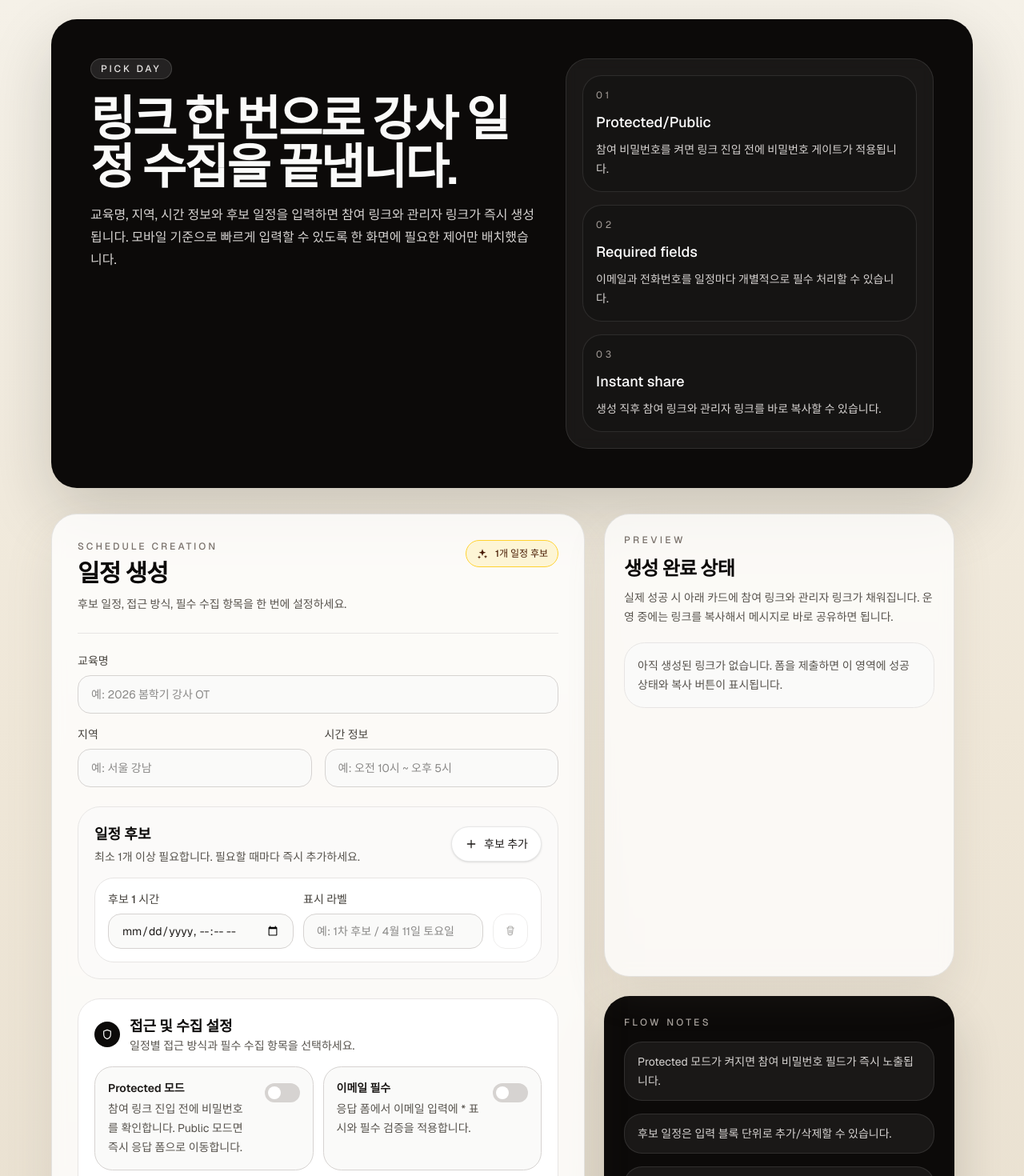
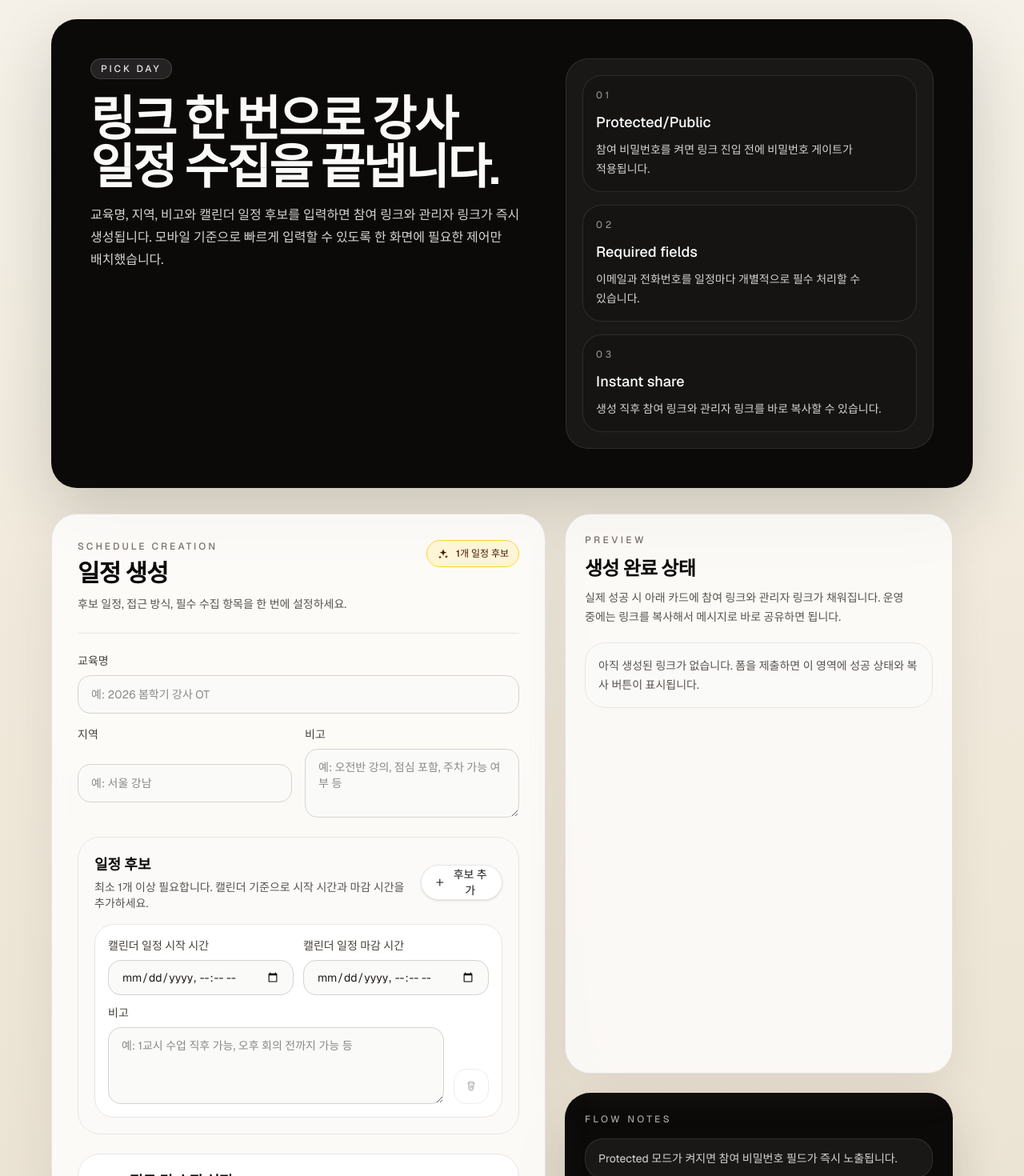
Before and after one commit to deformatic/pickday, a Next.js app: page /new in a window 1280 px wide. Shown: the top 1470 px of the page at 80% size. Built offline with nearby package versions, Linux system fonts and the light colour scheme.

Commit message:
feat(ui): update schedule creation for calendar ranges
Ultraworked with [Sisyphus](https://github.com/code-yeongyu/oh-my-openagent)

Co-authored-by: Sisyphus <clio-agent@sisyphuslabs.ai>

```diff
--- a/app/new/page.tsx
+++ b/app/new/page.tsx
@@ -10,11 +10,11 @@ export default function NewSchedulePage() {
               Pick Day
             </span>
             <div className="space-y-4">
-              <h1 className="max-w-2xl text-4xl font-semibold tracking-[-0.04em] text-balance sm:text-5xl lg:text-6xl">
+              <h1 className="max-w-2xl text-4xl font-semibold tracking-[-0.04em] text-balance [word-break:keep-all] sm:text-5xl lg:text-6xl">
                 링크 한 번으로 강사 일정 수집을 끝냅니다.
               </h1>
-              <p className="max-w-xl text-sm leading-7 text-stone-300 sm:text-base">
-                교육명, 지역, 시간 정보와 후보 일정을 입력하면 참여 링크와 관리자 링크가 즉시 생성됩니다.
+              <p className="max-w-xl text-sm leading-7 text-stone-300 [word-break:keep-all] sm:text-base">
+                교육명, 지역, 비고와 캘린더 일정 후보를 입력하면 참여 링크와 관리자 링크가 즉시 생성됩니다.
                 모바일 기준으로 빠르게 입력할 수 있도록 한 화면에 필요한 제어만 배치했습니다.
               </p>
             </div>
@@ -29,7 +29,7 @@ export default function NewSchedulePage() {
               <article key={index} className="rounded-[1.5rem] border border-white/10 bg-black/15 p-4">
                 <p className="text-xs tracking-[0.3em] text-stone-400 uppercase">{index}</p>
                 <h2 className="mt-3 text-lg font-medium text-white">{title}</h2>
-                <p className="mt-2 text-sm leading-6 text-stone-300">{description}</p>
+                <p className="mt-2 text-sm leading-6 text-stone-300 [word-break:keep-all]">{description}</p>
               </article>
             ))}
           </div>
--- a/components/schedule/new-schedule-form.tsx
+++ b/components/schedule/new-schedule-form.tsx
@@ -4,8 +4,9 @@ import { useMemo, useState } from "react";
 
 type ScheduleOption = {
   id: string;
-  datetime: string;
-  label: string;
+  startAt: string;
+  endAt: string;
+  note: string;
 };
 
 type SuccessPayload = {
@@ -18,7 +19,7 @@ type SuccessPayload = {
 type FormState = {
   title: string;
   location: string;
-  timeInfo: string;
+  note: string;
   adminPassword: string;
   accessPassword: string;
   isProtected: boolean;
@@ -31,13 +32,13 @@ function createInitialFormState(): FormState {
   return {
     title: "",
     location: "",
-    timeInfo: "",
+    note: "",
     adminPassword: "",
     accessPassword: "",
     isProtected: false,
     requireEmail: false,
     requirePhone: false,
-    options: [{ id: "1", datetime: "", label: "" }],
+    options: [{ id: "1", startAt: "", endAt: "", note: "" }],
   };
 }
 
@@ -176,7 +177,7 @@ export function NewScheduleForm() {
   function addOption() {
     setForm((current) => ({
       ...current,
-      options: [...current.options, { id: String(nextOptionId), datetime: "", label: "" }],
+      options: [...current.options, { id: String(nextOptionId), startAt: "", endAt: "", note: "" }],
     }));
     setNextOptionId((current) => current + 1);
   }
@@ -205,12 +206,12 @@ export function NewScheduleForm() {
         body: JSON.stringify({
           title: form.title,
           location: form.location,
-          timeInfo: form.timeInfo,
+          note: form.note,
           adminPassword: form.adminPassword,
           accessPassword: form.isProtected ? form.accessPassword : undefined,
           requireEmail: form.requireEmail,
           requirePhone: form.requirePhone,
-          options: form.options.map(({ datetime, label }) => ({ datetime, label })),
+          options: form.options.map(({ startAt, endAt, note }) => ({ startAt, endAt, note })),
         }),
       });
 
@@ -248,10 +249,10 @@ export function NewScheduleForm() {
         <div className="flex flex-wrap items-start justify-between gap-4 border-b border-stone-200 pb-6">
           <div>
             <p className="text-xs font-medium tracking-[0.25em] text-stone-500 uppercase">Schedule creation</p>
-            <h2 className="mt-2 text-2xl font-semibold tracking-[-0.03em] text-stone-950 sm:text-3xl">
+              <h2 className="mt-2 text-2xl font-semibold tracking-[-0.03em] text-stone-950 [word-break:keep-all] sm:text-3xl">
                 일정 생성
               </h2>
-            <p className="mt-2 max-w-xl text-sm leading-6 text-stone-600">
+              <p className="mt-2 max-w-xl text-sm leading-6 text-stone-600 [word-break:keep-all]">
                 후보 일정, 접근 방식, 필수 수집 항목을 한 번에 설정하세요.
               </p>
           </div>
@@ -289,14 +290,15 @@ export function NewScheduleForm() {
             </label>
 
             <label className="grid gap-2">
-              <span className="text-sm font-medium text-stone-700">시간 정보</span>
-                <input
+              <span className="text-sm font-medium text-stone-700">비고</span>
+              <textarea
                 required
                 autoComplete="off"
-                  value={form.timeInfo}
-                onChange={(event) => updateField("timeInfo", event.target.value)}
-                className="h-12 rounded-2xl border border-stone-300 bg-stone-50 px-4 text-sm outline-none transition focus:border-stone-950 focus:bg-white"
-                placeholder="예: 오전 10시 ~ 오후 5시"
+                rows={3}
+                value={form.note}
+                onChange={(event) => updateField("note", event.target.value)}
+                className="rounded-2xl border border-stone-300 bg-stone-50 px-4 py-3 text-sm outline-none transition focus:border-stone-950 focus:bg-white"
+                placeholder="예: 오전반 강의, 점심 포함, 주차 가능 여부 등"
               />
             </label>
           </div>
@@ -305,7 +307,7 @@ export function NewScheduleForm() {
             <div className="flex items-center justify-between gap-3">
               <div>
                 <h3 className="text-lg font-semibold text-stone-950">일정 후보</h3>
-                <p className="mt-1 text-sm text-stone-600">최소 1개 이상 필요합니다. 필요할 때마다 즉시 추가하세요.</p>
+                <p className="mt-1 text-sm text-stone-600 [word-break:keep-all]">최소 1개 이상 필요합니다. 캘린더 기준으로 시작 시간과 마감 시간을 추가하세요.</p>
               </div>
               <button
                 type="button"
@@ -320,43 +322,56 @@ export function NewScheduleForm() {
               {form.options.map((option, index) => (
                 <div
                   key={option.id}
-                  className="grid gap-3 rounded-[1.5rem] border border-stone-200 bg-white p-4 sm:grid-cols-[1fr_1fr_auto]"
+                  className="grid gap-3 rounded-[1.5rem] border border-stone-200 bg-white p-4 sm:grid-cols-[1fr_1fr]"
                 >
                   <label className="grid gap-2">
-                    <span className="text-sm font-medium text-stone-700">후보 {index + 1} 시간</span>
+                    <span className="text-sm font-medium text-stone-700">캘린더 일정 시작 시간</span>
                     <input
                       type="datetime-local"
                       autoComplete="off"
                       required
-                      value={option.datetime}
-                      onChange={(event) => updateOption(option.id, "datetime", event.target.value)}
+                      value={option.startAt}
+                      onChange={(event) => updateOption(option.id, "startAt", event.target.value)}
                       className="h-11 rounded-2xl border border-stone-300 bg-stone-50 px-4 text-sm outline-none transition focus:border-stone-950 focus:bg-white"
                     />
                   </label>
 
                   <label className="grid gap-2">
-                    <span className="text-sm font-medium text-stone-700">표시 라벨</span>
+                    <span className="text-sm font-medium text-stone-700">캘린더 일정 마감 시간</span>
                     <input
+                      type="datetime-local"
                       required
                       autoComplete="off"
-                      value={option.label}
-                      onChange={(event) => updateOption(option.id, "label", event.target.value)}
+                      min={option.startAt || undefined}
+                      value={option.endAt}
+                      onChange={(event) => updateOption(option.id, "endAt", event.target.value)}
                       className="h-11 rounded-2xl border border-stone-300 bg-stone-50 px-4 text-sm outline-none transition focus:border-stone-950 focus:bg-white"
-                      placeholder="예: 1차 후보 / 4월 11일 토요일"
                     />
                   </label>
 
-                  <div className="flex items-end">
+                  <label className="grid gap-2 sm:col-span-2">
+                    <span className="text-sm font-medium text-stone-700">비고</span>
+                    <div className="flex gap-3">
+                      <textarea
+                        rows={3}
+                        autoComplete="off"
+                        value={option.note}
+                        onChange={(event) => updateOption(option.id, "note", event.target.value)}
+                        className="min-h-24 flex-1 rounded-2xl border border-stone-300 bg-stone-50 px-4 py-3 text-sm outline-none transition focus:border-stone-950 focus:bg-white"
+                        placeholder="예: 1교시 수업 직후 가능, 오후 회의 전까지 가능 등"
+                      />
+
                       <button
                         type="button"
                         onClick={() => removeOption(option.id)}
                         disabled={form.options.length === 1}
-                      className="inline-flex h-11 w-full items-center justify-center rounded-2xl border border-stone-300 text-stone-700 transition hover:border-red-400 hover:text-red-600 disabled:cursor-not-allowed disabled:opacity-40 sm:w-11"
+                        className="inline-flex h-11 w-11 shrink-0 items-center justify-center self-end rounded-2xl border border-stone-300 text-stone-700 transition hover:border-red-400 hover:text-red-600 disabled:cursor-not-allowed disabled:opacity-40"
                         aria-label={`후보 ${index + 1} 삭제`}
                       >
                         <TrashIcon />
                       </button>
                     </div>
+                  </label>
                 </div>
               ))}
             </div>
@@ -368,8 +383,8 @@ export function NewScheduleForm() {
                 <ShieldIcon />
               </div>
               <div>
-                <h3 className="text-lg font-semibold">접근 및 수집 설정</h3>
-                <p className="text-sm text-stone-600">일정별 접근 방식과 필수 수집 항목을 선택하세요.</p>
+                <h3 className="text-lg font-semibold [word-break:keep-all]">접근 및 수집 설정</h3>
+                <p className="text-sm text-stone-600 [word-break:keep-all]">일정별 접근 방식과 필수 수집 항목을 선택하세요.</p>
               </div>
             </div>
 
@@ -436,7 +451,7 @@ export function NewScheduleForm() {
           ) : null}
 
           <div className="flex flex-col gap-3 border-t border-stone-200 pt-5 sm:flex-row sm:items-center sm:justify-between">
-            <p className="text-sm leading-6 text-stone-600">
+            <p className="text-sm leading-6 text-stone-600 [word-break:keep-all]">
               생성 후 참여 링크와 관리자 링크를 즉시 복사할 수 있습니다.
             </p>
             <button
@@ -453,8 +468,8 @@ export function NewScheduleForm() {
       <aside className="grid gap-6">
         <section className="rounded-[2rem] border border-stone-900/10 bg-white/75 p-5 shadow-[0_24px_50px_rgba(120,113,108,0.12)] backdrop-blur sm:p-6">
           <p className="text-xs font-medium tracking-[0.28em] text-stone-500 uppercase">Preview</p>
-          <h2 className="mt-3 text-2xl font-semibold tracking-[-0.03em] text-stone-950">생성 완료 상태</h2>
-          <p className="mt-2 text-sm leading-6 text-stone-600">
+          <h2 className="mt-3 text-2xl font-semibold tracking-[-0.03em] text-stone-950 [word-break:keep-all]">생성 완료 상태</h2>
+          <p className="mt-2 text-sm leading-6 text-stone-600 [word-break:keep-all]">
             실제 성공 시 아래 카드에 참여 링크와 관리자 링크가 채워집니다. 운영 중에는 링크를 복사해서 메시지로 바로 공유하면 됩니다.
           </p>
 
@@ -497,7 +512,7 @@ export function NewScheduleForm() {
               "후보 일정은 입력 블록 단위로 추가/삭제할 수 있습니다.",
               "API 오류가 나면 페이지 내 에러 배너로 즉시 표시됩니다.",
             ].map((item) => (
-              <div key={item} className="rounded-[1.4rem] border border-white/10 bg-white/6 px-4 py-3 text-sm leading-6 text-stone-300">
+              <div key={item} className="rounded-[1.4rem] border border-white/10 bg-white/6 px-4 py-3 text-sm leading-6 text-stone-300 [word-break:keep-all]">
                 {item}
               </div>
             ))}
```
Lines whose indentation alone changed are shown as unchanged.
